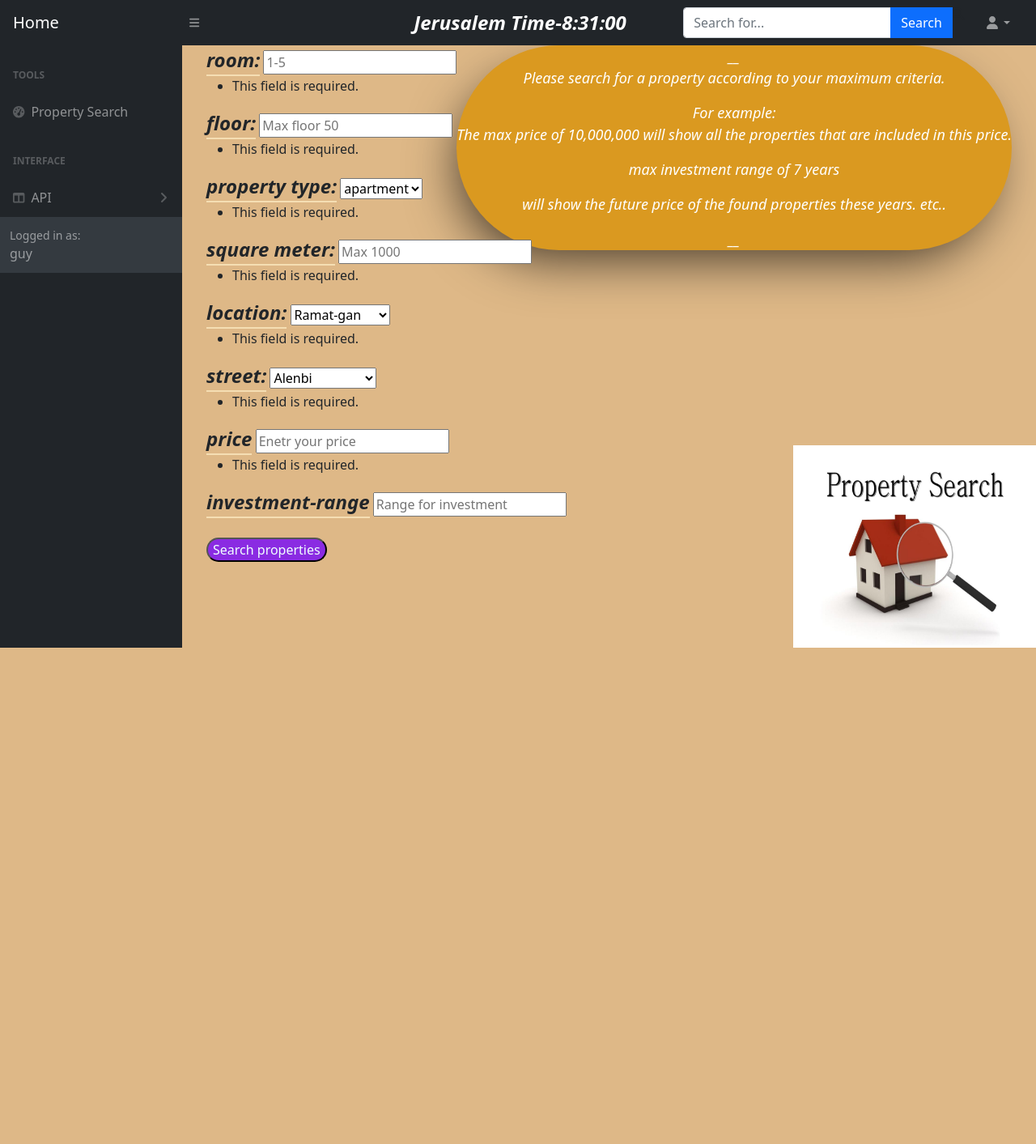
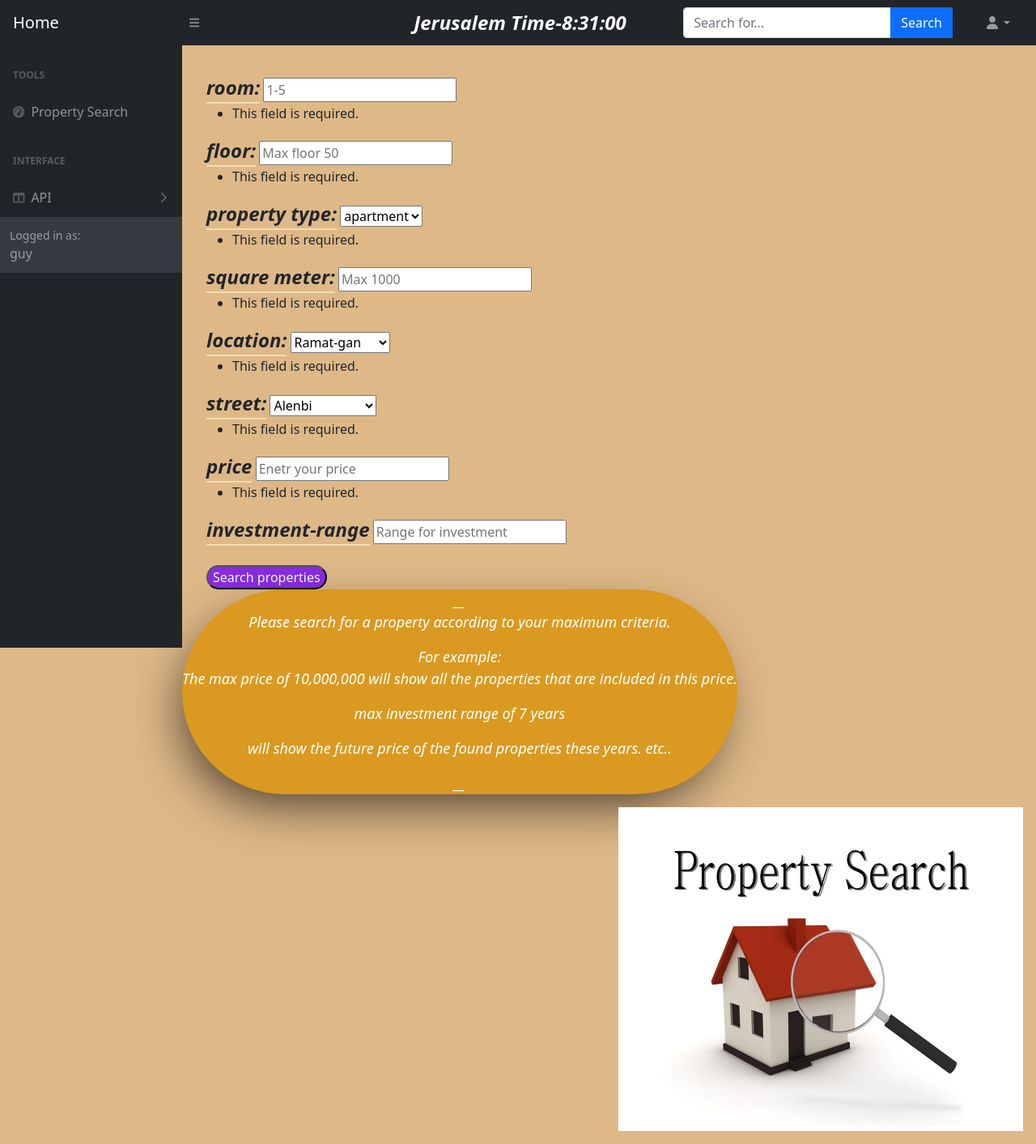
Before and after one commit to MoshikZiyoni/Django_Real_Estate, a Django app: page /property/searchproperty/ in a window 1280 px wide. Shown: the whole page at 81% size. Before the commit the page ends 800 px from the top, so only its background shows below. Run offline with Django 4.2, Linux system fonts and the light colour scheme; a user stored in the database is signed in; some libraries are stand-ins or nearby versions.

Commit message:
fix searchproperty

```diff
--- a/property/templates/searchproperty.html
+++ b/property/templates/searchproperty.html
@@ -16,15 +16,8 @@
         {% block content %}
         <body style="background-color: burlywood">
           <br>
-
-          <div class="text" style="color: white; font-size: large; font-style: oblique; font-weight: 400; background-color: rgb(218, 153, 32); border-radius: 10em; box-shadow:-11px 24px 62px -13px rgba(0,0,0,0.69) ; text-align: center; position: absolute; right: 30px;" >
-            __ <p >Please search for a property according to your maximum criteria.</p>
-            <p>For example:<br>The max price of 10,000,000 will show all the properties  that are included in this price.</p>
-            <p> max investment range of 7 years</p>
-             <p>will show the future price of the found properties these years. etc..</p>__
-          </div>
-
-        <form action="{% url 'property:result' %}" method="POST" enctype=multipart/form-data name="searchproperty" style="position: absolute; margin-left:30px;" >
+          <div class="col-sm-6" style="width: 100%;display: flex;flex-direction: row;align-items: center;flex-wrap: wrap; " >
+        <form action="{% url 'property:result' %}" method="POST" enctype=multipart/form-data name="searchproperty" style= "padding:10px 0px 0px 30px;">
           {% csrf_token %}
 
             <!-- {{ searchingform.as_table }}   -->
@@ -111,14 +104,21 @@
                 {{ searchingform.investment_range }}
 
             </div>
-<br>
+            <br>
 
                   <input type="submit" value = 'Search properties' style="background-color: blueviolet; border-radius: 2em; color: azure; font-weight: 500;">
 
               </form>
-
-              <div style=" position: absolute;right: 0px;bottom: 0px; ; ; ;"><img src="{% static 'assets/img/Property-Search.jpg' %}"  style="height:250px; width: 300px;"></div>
-
+              <div class="text" style="color: white; font-size: large; font-style: oblique; font-weight: 400; background-color: rgb(218, 153, 32); border-radius: 10em; box-shadow:-11px 24px 62px -13px rgba(0,0,0,0.69) ; text-align: center; " >
+                __ <p >Please search for a property according to your maximum criteria.</p>
+                <p>For example:<br>The max price of 10,000,000 will show all the properties  that are included in this price.</p>
+                <p> max investment range of 7 years</p>
+                 <p>will show the future price of the found properties these years. etc..</p>__
+              </div>
+            </div>
+              <div class="card-body" style=" position: relative; display: flex;justify-content:flex-end;" >
+              <div ><img src="{% static 'assets/img/Property-Search.jpg' %}"  style="height:400px; width: 500px;"></div>
+            </div>
 
 
         {% endblock %}
```
